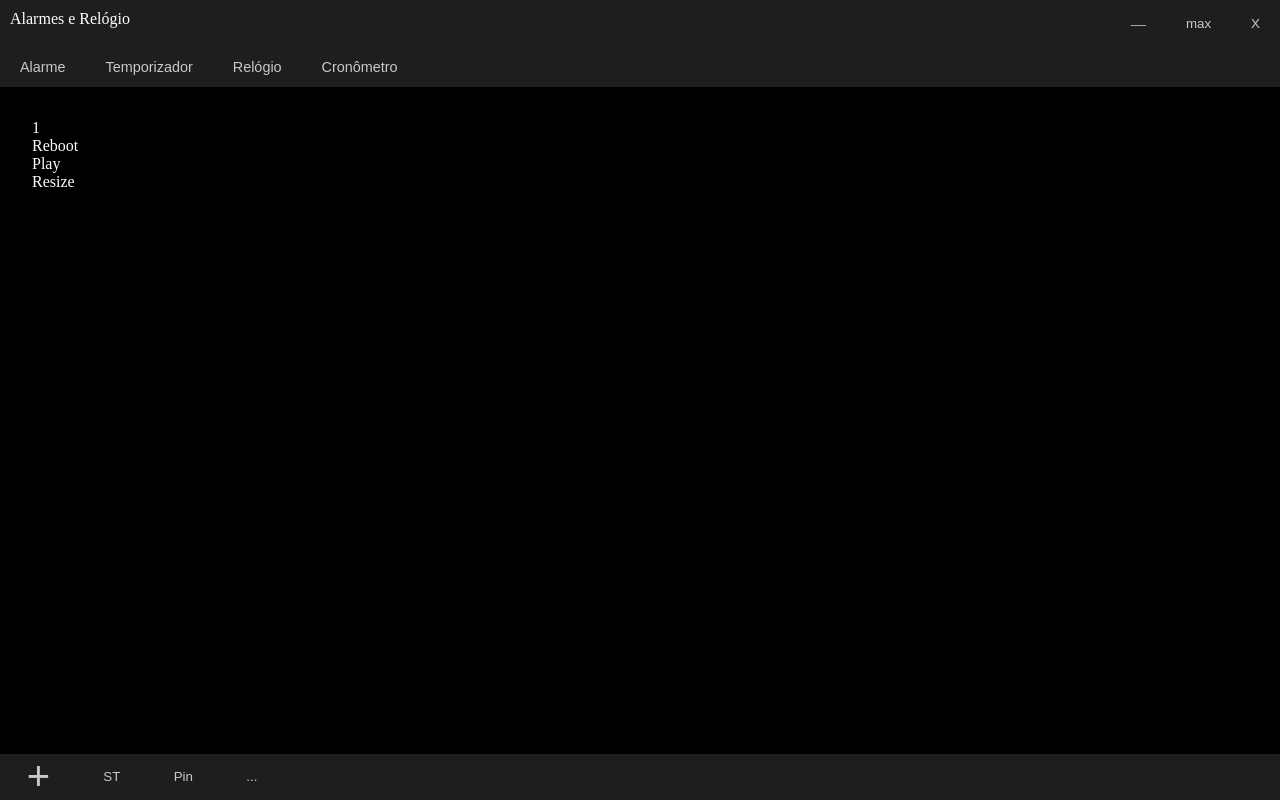
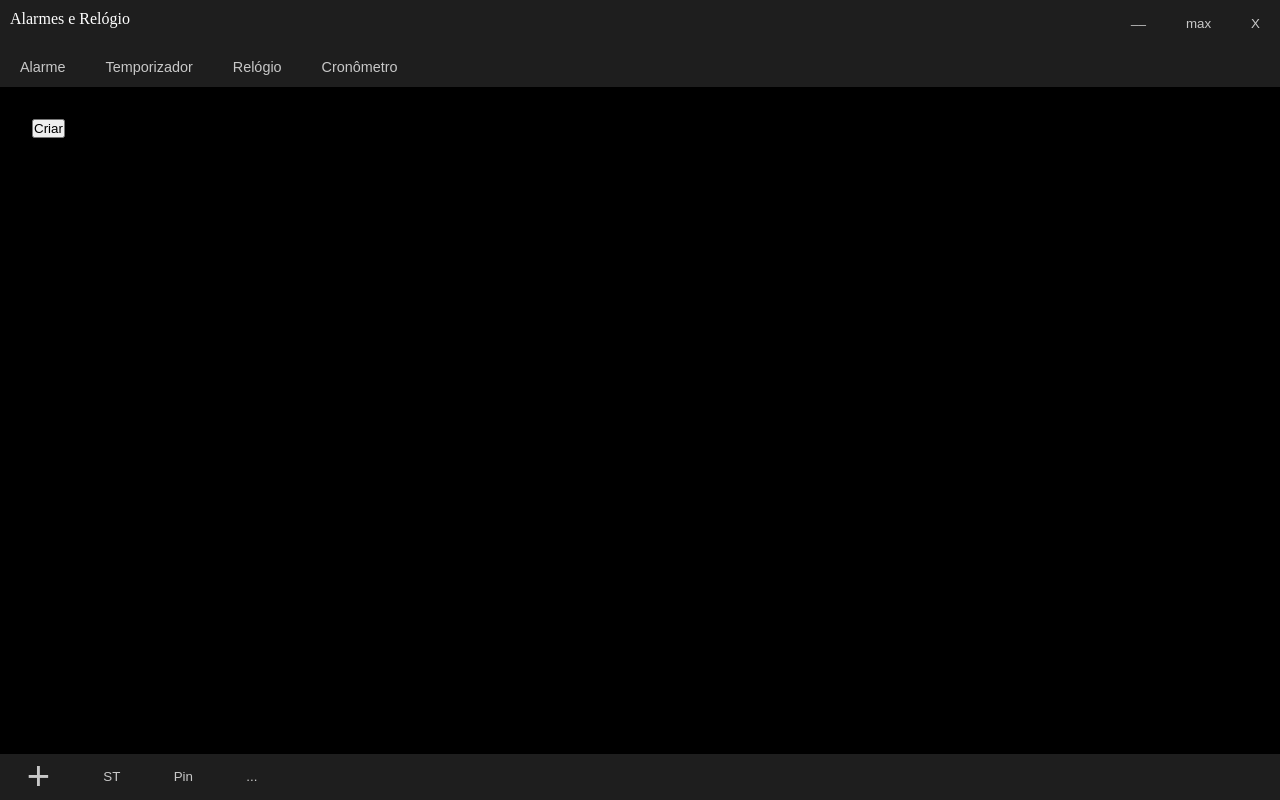
Before and after one commit to craftsmaker/microsoft-alarm-clone, a React (Create React App) app: page / in a window 1280 px wide. Built offline with nearby package versions, Linux system fonts and the light colour scheme.

Commit message:
Function to create a Clock added

```diff
--- a/src/ClockMenu.js
+++ b/src/ClockMenu.js
@@ -1,15 +1,41 @@
-import React, {useState} from "react";
+import React, {useState,useEffect} from "react";
 
 export default function ClockMenu() {
+	const [clocks,setClocks] = useState([]);
+
+	useEffect(() => {
+		if (clocks){
+			let arrayO = []
+			for (let i = 1; i < localStorage.length+1 ; i++){
+				arrayO.push(JSON.parse(localStorage[i]))
+			}
+
+			setClocks(arrayO);
+		}
+	},[])
+
+	function handleClick(){
+		const object = {
+			id: (clocks.length + 1).toString(),
+			timer: parseInt((Math.random() * 100).toString(),10)
+		}
+
+		setClocks(clocks.concat(object))
+		localStorage.setItem(object.id, JSON.stringify(object));
+	}
+
 	return (
-		<div>
-			<Clock/>
+		<div className="clocks">
+			{clocks.map(clock => (
+				<Clock timer={clock.timer}/>
+			))}
+			<button onClick={handleClick}>Criar</button>
 		</div>
 	);
 }
 
-function Clock(){
-	const [timer,setTimer] = useState(1) // minutes
+function Clock(props){
+	const timer = props.timer // minutes
 
 	function handlePlay(){
 
@@ -24,7 +50,7 @@ function Clock(){
 	}
 
 	return(
-		<div>
+		<div className="clock">
 			<p>{timer}</p>
 			<ul>
 				<li>Reboot</li>
--- a/src/style.css
+++ b/src/style.css
@@ -115,3 +115,11 @@ footer #plus p{
 	background-color: rgb(100,100,100);
 	color: white;
 }
+
+.clocks {
+	display: flex;
+}
+
+.clock {
+	padding: 20px;
+}
```
